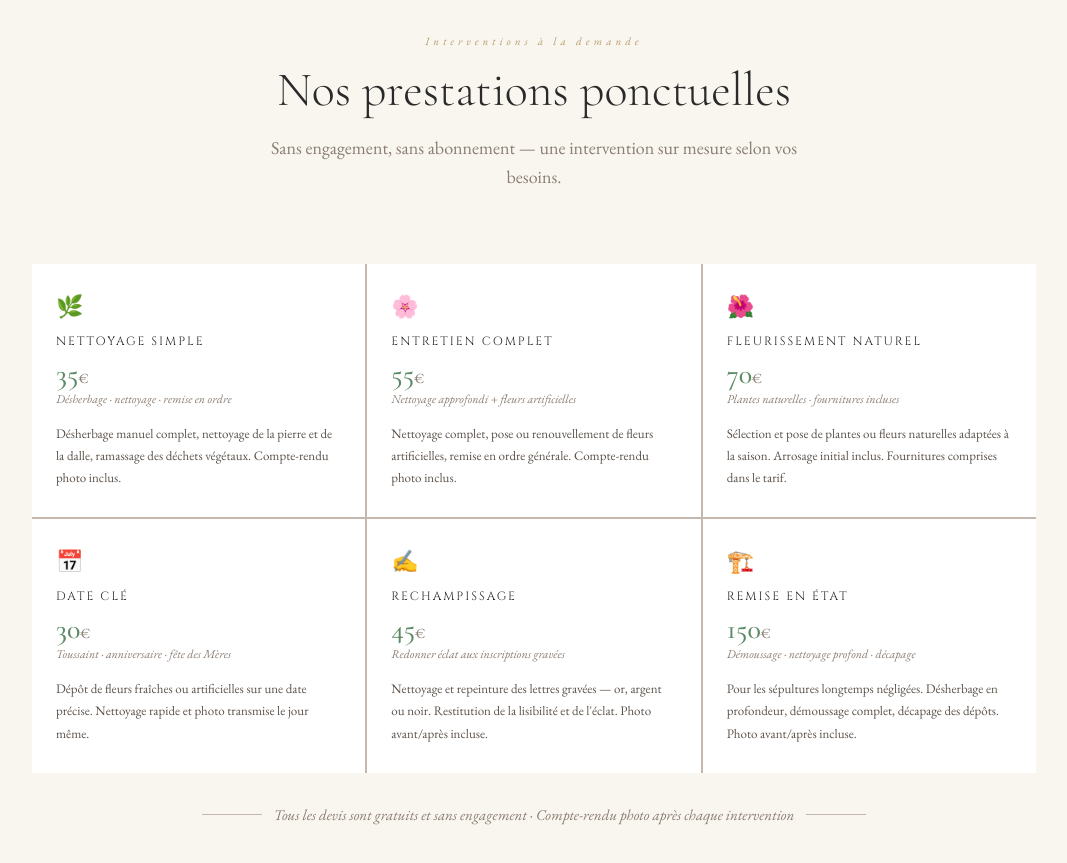
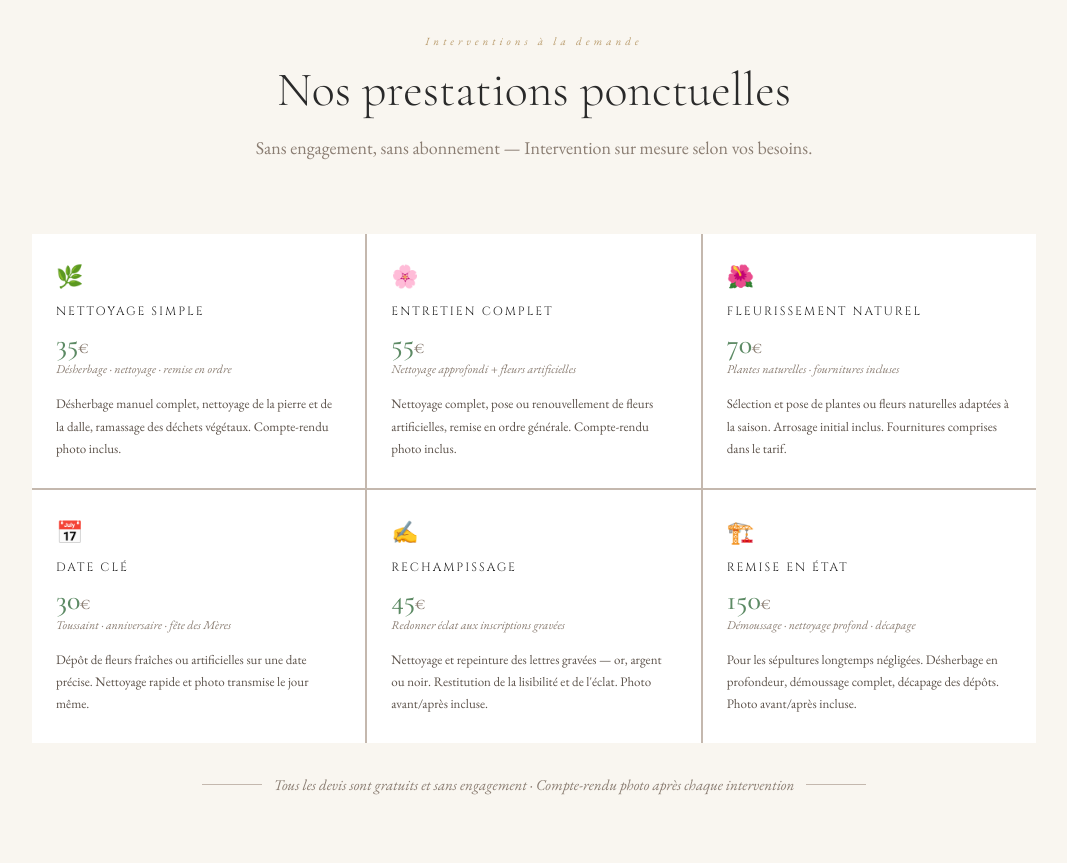
Before and after one commit to zazap02-blip/lesoindesvotres, a plain HTML site: page index.html in a window 1280 px wide. Shown: the part 2800-3663 px from the top of the page, without its empty margins (106-1173 px from the left). Drawn offline with nearby package versions, Linux system fonts and the light colour scheme.

Commit message:
Update index.html

```diff
--- a/index.html
+++ b/index.html
@@ -1265,7 +1265,7 @@ footer {
     <div class="section-header reveal">
       <p class="section-eyebrow">Interventions à la demande</p>
       <h2 class="section-title">Nos prestations ponctuelles</h2>
-      <p class="section-sub">Sans engagement, sans abonnement — une intervention sur mesure selon vos besoins.</p>
+      <p class="section-sub">Sans engagement, sans abonnement — Intervention sur mesure selon vos besoins.</p>
     </div>
     <div class="reveal" style="display:grid; grid-template-columns: repeat(3,1fr); gap:2px; background:var(--stone-pale); margin-top:48px;">
 
```
